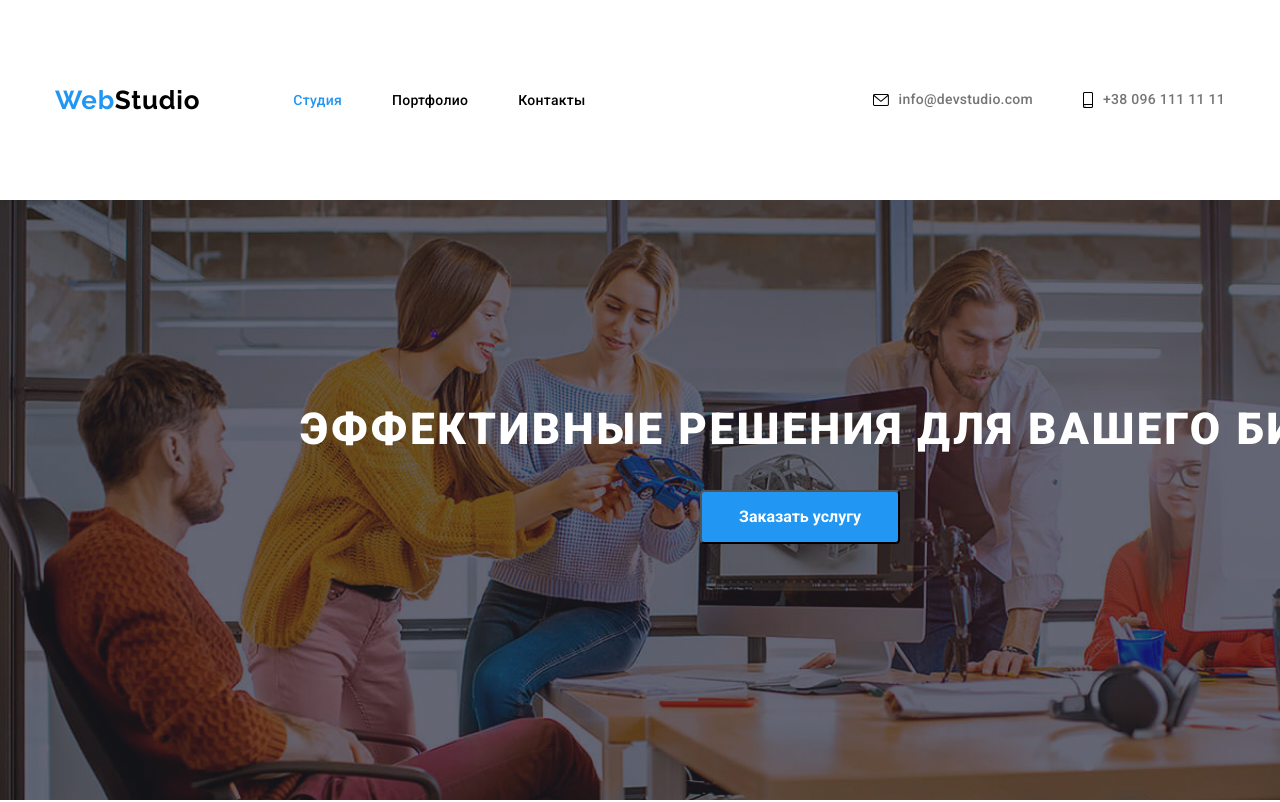
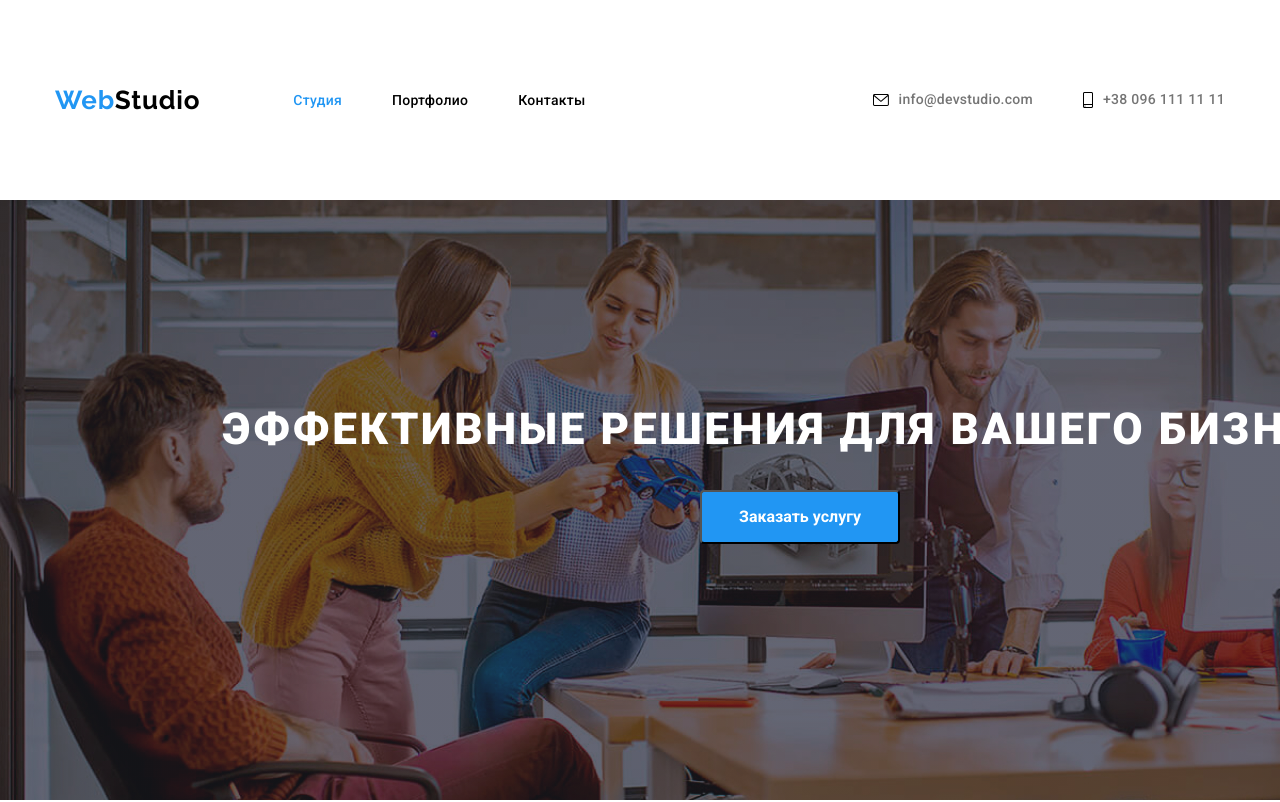
Before and after one commit to Yulia-Heichenko/goit-markup-hw-04, a plain HTML site: page index.html in a window 1280 px wide. Shown: the top 802 px of the page. Drawn offline with nearby package versions, Linux system fonts and the light colour scheme.

Commit message:
Update index.html

```diff
--- a/index.html
+++ b/index.html
@@ -62,7 +62,7 @@
         <!--HERO-->
         <section class="hero">
             <div class="container">
-                <h1 class="hero-caption">Эффективные решения для вашего би</h1>
+                <h1 class="hero-caption">Эффективные решения для вашего бизнеса</h1>
                 <button class="modal-btn" type="button">Заказать услугу</button>
             </div>
         </section>
```
